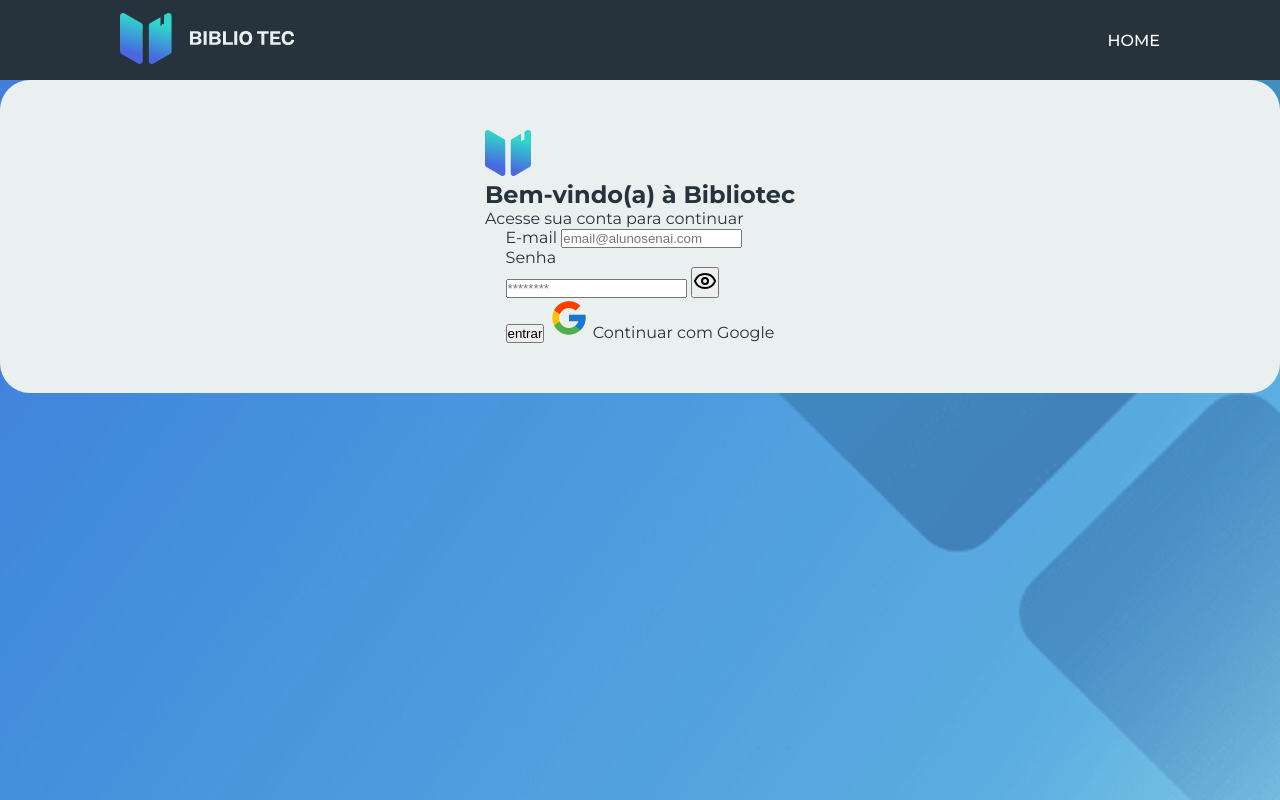
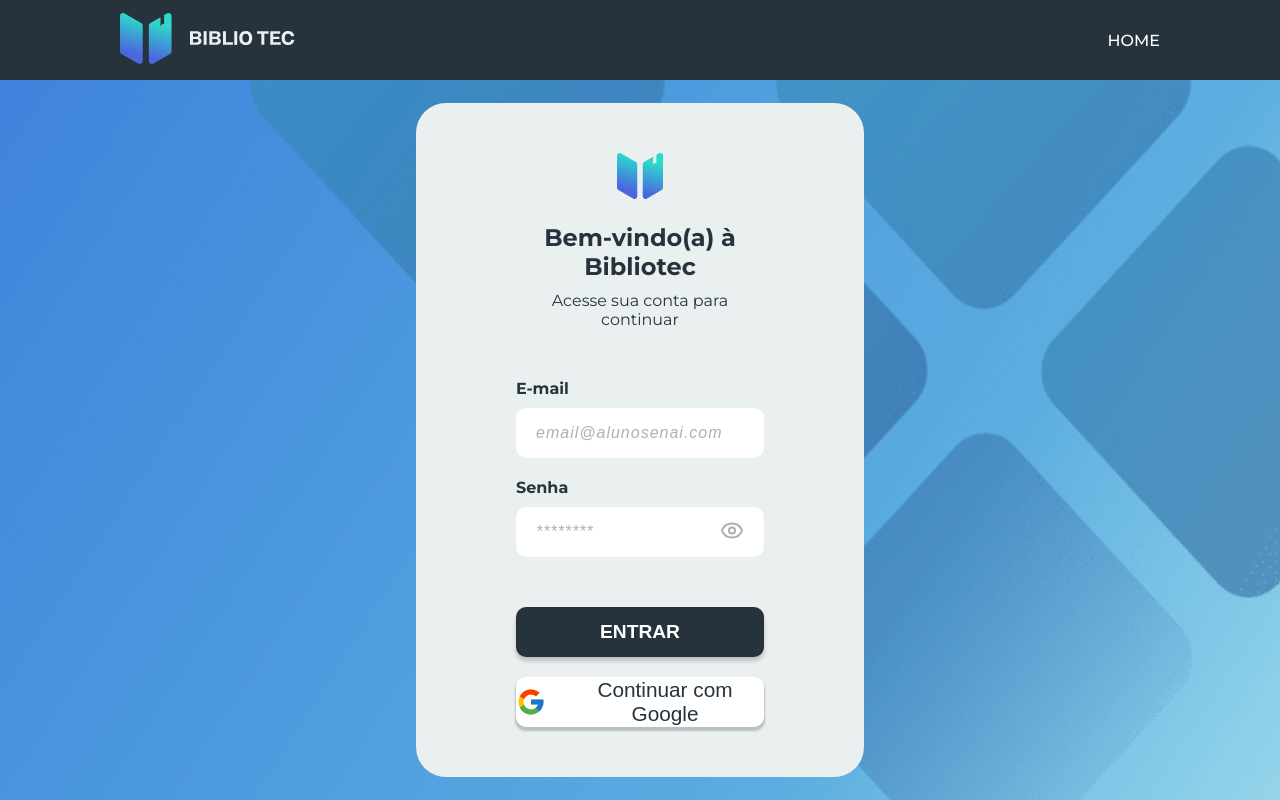
Before and after one commit to kelvinmazeika/Projeto-Bibliotec, a plain HTML site: page login/login.html in a window 1280 px wide. Drawn offline with Linux system fonts and the light colour scheme.

Commit message:
:construction: build: Página de login em andamento

```diff
--- a/login/login.css
+++ b/login/login.css
@@ -24,10 +24,130 @@
 
 /* MAIN CONTENT */
 
-body {
-    background-image: url(../imgs/banner-principal-home.png);
-    background-repeat: no-repeat;
+.conteudo {
+    background-image: url(../imgs/banner-login.png);
     background-size: cover;
-    height: 100vh;
+    height: 90vh;
     background-position: right;
+
+    display: flex;
+    justify-content: center;
+    align-items: center;
 }
+
+.login {
+    background-color: var(--fundos);
+    border-radius: 30px;
+    gap: 50px;
+    padding: 50px 100px;
+    width: 35%;
+
+    display: flex;
+    flex-direction: column;
+
+}
+
+.login-header {
+    font-size: 1em;
+    text-align: center;
+}
+
+.login-header h1 {
+    font-size: 1.5em;
+    margin: 20px 0 10px;
+}
+
+
+form {
+    display: flex;
+    flex-direction: column;
+    gap: 20px;
+
+}
+
+.campo {
+    display: flex;
+    flex-direction: column;
+    gap: 10px;
+}
+
+input, .botao-entrar, .botao-google {
+    width: 100%;
+    height: 50px;
+    border-radius: 10px;
+    border: none;
+    outline: none;
+}
+
+.campo label {
+    color: var(--azul-escuro);
+    font-weight: 700;
+}
+
+.campo input {
+    padding: 20px;
+    font-weight: 400;
+    font-size: 1em;
+}
+
+.campo input::placeholder {
+    letter-spacing: 1px;
+    font-style: italic;
+    color: #00000050;
+}
+
+.campo-senha {
+    position: relative;
+}
+
+.botao-olho {
+    position: absolute;
+    right: 20px;
+    border: none;
+    background: transparent;
+    top: 50%;
+    transform: translateY(-50%);
+    cursor: pointer;
+    color: #00000050;
+}
+
+.botao-google {
+    display: flex;
+    justify-content: center;
+    align-items: center;
+    gap: 20px;
+    font-size: 1.3em;
+    font-weight: 500;
+    color: var(--azul-escuro);
+    background-color: var(--branco);
+    box-shadow: 0px 3px 2px 1px rgba(0, 0, 0, 0.2);
+    transition: 300ms;
+}
+
+.botao-entrar {
+    margin-top: 30px;
+    background-color: var(--azul-escuro);
+    text-transform: uppercase;
+    color: var(--branco);
+    font-weight: 600;
+    font-size: 1.2em;
+    box-shadow: 0px 4px 4px rgba(0, 0, 0, 0.2);
+    transition: 300ms;
+}
+
+.botao-entrar:hover {
+    cursor: pointer;
+    background-color: #344957;
+    transform: translateY(-3px);
+
+}
+
+.botao-google:hover {
+    cursor: pointer;
+    transform: translateY(-3px);
+}
+
+.botao-google img {
+    width: 30px;
+    height: 30px;
+}
--- a/login/login.html
+++ b/login/login.html
@@ -11,12 +11,12 @@
 <body>
 
     <header class="cabecalho">
-        <a href="#">
+        <a href="../Home/index.html">
             <img src="../imgs/Logo Horizontal - branca.svg" alt="Logo do sistema Bibliotec">
         </a>
 
         <nav class="navegacao">
-            <a href="#home" class="effect-underline">home</a>
+            <a href="../Home/index.html" class="effect-underline">home</a>
         </nav>
     </header>
 
@@ -30,25 +30,25 @@
             <form>
                 <div class="campo">
                     <label for="email">E-mail</label>
-                    <input type="email" id="email" placeholder="email@alunosenai.com" required>
+                    <input type="email" id="email" placeholder="email@alunosenai.com">
                 </div>
                 <div class="campo">
                     <label for="password">Senha</label>
                     <div class="campo-senha">
                         <input type="password" id="password" placeholder="********" required>
-                        <button id="mostar-senha" class="botao-olho">
+                        <button id="mostrar-senha" class="botao-olho">
                             <svg xmlns="http://www.w3.org/2000/svg" width="24" height="24" viewBox="0 0 24 24" fill="none" stroke="currentColor" stroke-width="2" stroke-linecap="round" stroke-linejoin="round" class="lucide lucide-eye"><path d="M2.062 12.348a1 1 0 0 1 0-.696 10.75 10.75 0 0 1 19.876 0 1 1 0 0 1 0 .696 10.75 10.75 0 0 1-19.876 0"/><circle cx="12" cy="12" r="3"/></svg>
                         </button>
                     </div>
                 </div>
-                <button type="submit">entrar</button>
-                <buttom class="botao-google">
+                <button class="botao-entrar" type="submit">ENTRAR</button>
+                <button class="botao-google">
                     <img src="../imgs/flat-color-icons_google.svg" alt="Logo-google">
                     <span>Continuar com Google</span>
-                </buttom>
+                </button>
             </form>
         </section>
     </main>
-
+    <script src="login.js"></script>
 </body>
 </html>
--- /dev/null
+++ b/login/login.js
@@ -0,0 +1,9 @@
+const campoSenha = document.getElementById("password");
+const btnSenha = document.querySelector("#mostrar-senha");
+
+console.log(campoSenha);
+console.log(btnSenha);
+
+btnSenha.addEventListener("click", function() {
+    alert("Cliquei no botão!");
+})
--- a/styles/global.css
+++ b/styles/global.css
@@ -11,6 +11,7 @@
     --texto: #26333D;
     --branco: #FFFFFF;
     --cor-destaque: #2FD6CB;
+    --fundos : #E9F0EF;
 }
 
 body {
@@ -65,14 +66,3 @@
     transition: 200ms;
     scale: 1.05;
 }
-
-/* Main */
-
-.login {
-    background-color: #E9F0EF;
-    display: flex;
-    align-items: center;
-    flex-direction: column;
-    border-radius: 30px;
-    padding: 50px;
-}
```
Also changed, not shown: Home/index.html (+4 -6 lines).
